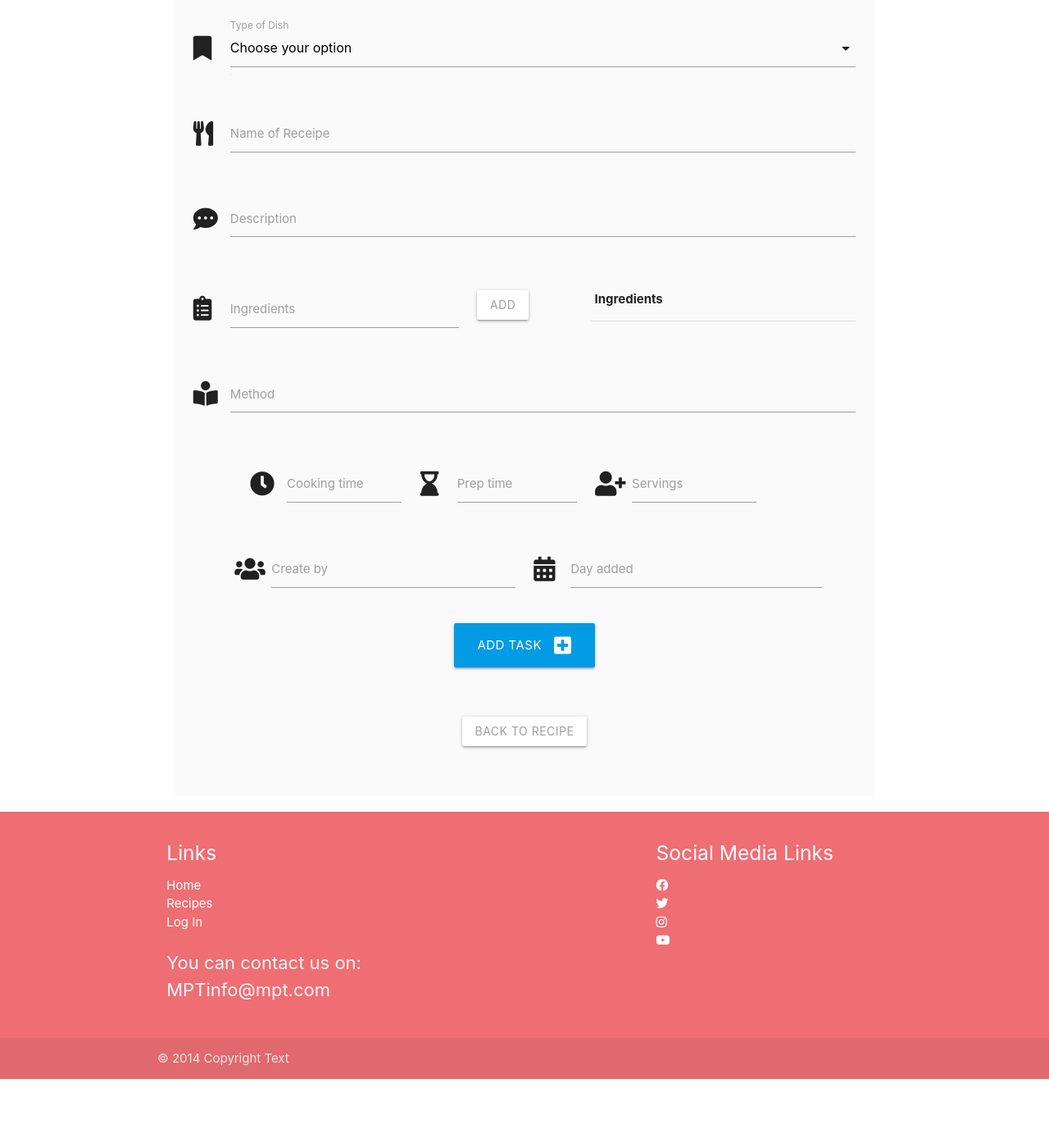
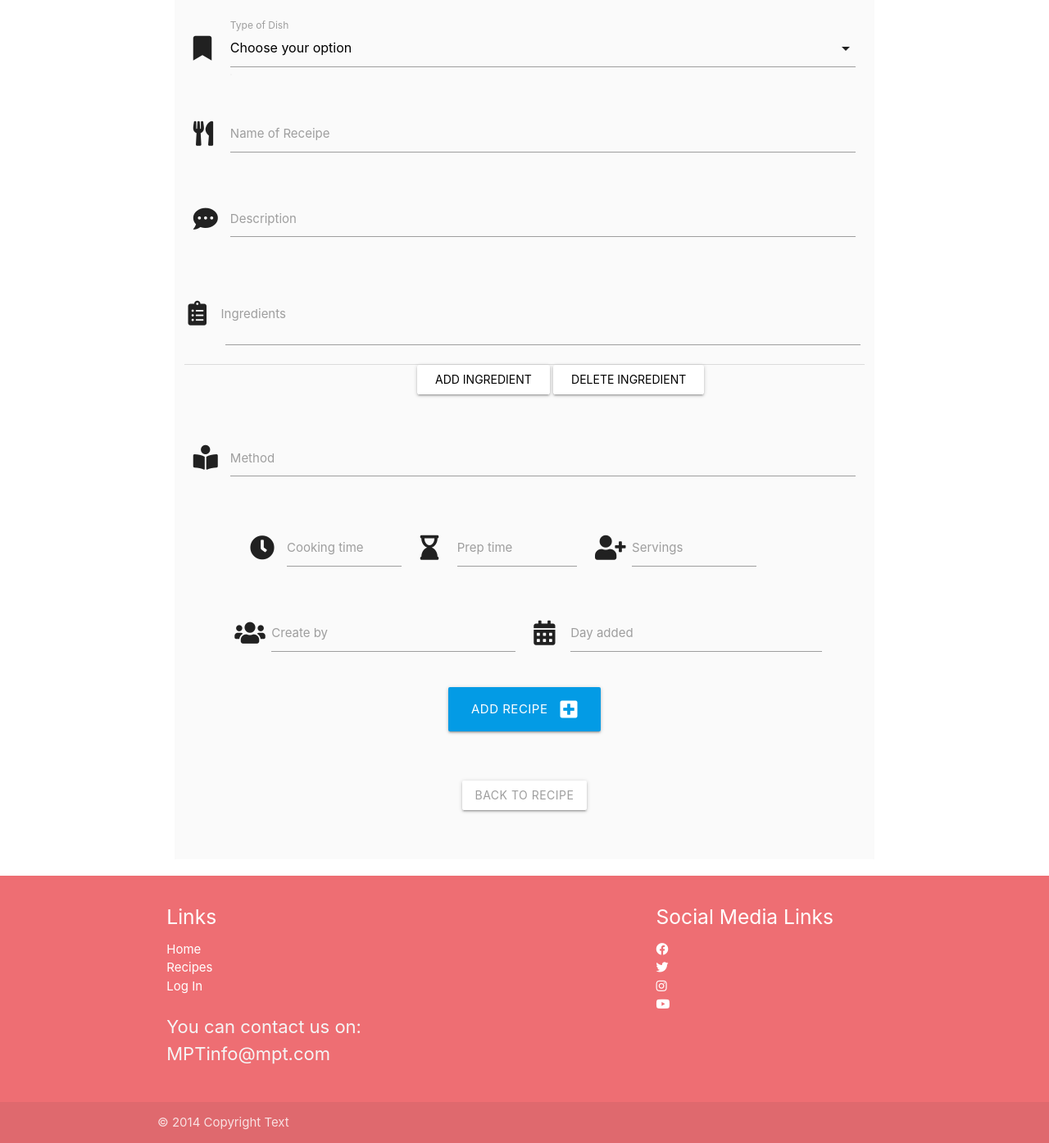
Before and after one commit to Craigharrison79/MS3-Recipes, a Flask app: page /add_recipe in a window 1280 px wide. Shown: the part 160-1554 px from the top of the page at 82% size. Before the commit the page ends 1476 px from the top, so only its background shows below. Run offline with Flask 2, Linux system fonts and the light colour scheme; a database or web service that is not in the repository returns one stand-in record (values such as "Sample title"); lists and menus that the app fills with data are empty; some libraries are stand-ins or nearby versions.

Commit message:
dynamically created table to display ingredinets, js function to delete and add ingredinets

```diff
--- a/app.py
+++ b/app.py
@@ -133,7 +133,7 @@ def add_recipe():
             "recipe_name": request.form.get("recipe_name"),
             "description": request.form.get("description"),
             "ingredients": request.form.getlist("ingredients"),
-            "method": request.form.getlist("method"),
+            "method": request.form.get("method"),
             "cooking_time": request.form.get("cooking_time"),
             "prep_time": request.form.get("prep_time"),
             "servings": request.form.get("servings"),
@@ -164,7 +164,7 @@ def recipe_update(recipe_id):
             "recipe_name": request.form.get("recipe_name"),
             "description": request.form.get("description"),
             "ingredients": request.form.getlist("ingredients"),
-            "method": request.form.getlist("method"),
+            "method": request.form.get("method"),
             "cooking_time": request.form.get("cooking_time"),
             "prep_time": request.form.get("prep_time"),
             "servings": request.form.get("servings"),
--- a/static/css/style.css
+++ b/static/css/style.css
@@ -25,3 +25,7 @@ p {
 .profile {
     border-radius: 50%;
 }
+
+#extraTable {
+    display:  none;
+}
--- a/static/js/script.js
+++ b/static/js/script.js
@@ -88,30 +88,38 @@ function loginPassword() {
     }
 }
 
-const form = document.querySelector("form");
-const table = document.getElementById("IngredientsTable");
-
-function addRow(e) {
-    e.preventDefault();
-    var tbody = document.getElementById("addIngredientsRow");
-
-    const inputIngredient = document.getElementById("ingredients").value;
-    tbody.innerHTML += `
-        <tr>
-            <td>${inputIngredient}</td>
-            <td><button class="deleteBtn">Delete</button></td>
-        </tr>
-        `;
+function addRow() {
+	var table = document.getElementById('ingredientsRow');
+	var rowNumber = table.rows.length;
+	var cellCount = table.rows[0].cells.length;
+    var row = table.insertRow(rowNumber);
+    for(var i =0; i <= cellCount; i++){
+        var cell = 'cell'+i;
+		cell = row.insertCell(i);
+		var copycel = document.getElementById('col'+i).innerHTML;
+		cell.innerHTML=copycel;
+    }
 }
 
-function deleteRow(e) {
-    if (!e.target.classList.contains("deleteBtn")) {
-        return;
+function deleteRow() {
+    const TABLE = document.getElementById('ingredientsRow');
+    let rowNumber = TABLE.rows.length;
+    if (rowNumber > '1'){
+        let row = TABLE.deleteRow(rowNumber-1);
+        rowNumber--;
+    } else{
+        alert("Cannot Delete Exercise");
+    }
+}
+
+/* https://stackoverflow.com/questions/33513557/delete-dynamically-created-rows-in-javascript */
+function deleteEditedRow(link) {
+    var row = link.parentNode.parentNode;
+     var table = row.parentNode;
+     table.removeChild(row);
     }
 
-    const btn = e.target;
-    btn.closest("tr").remove()
+function addExtraIngredients() {
+    let extraTable = document.getElementById("extraTable");
+    extraTable.style.display = 'block'
 }
-
-form.addEventListener("submit", addRow);
-table.addEventListener("click", deleteRow);
--- a/templates/add_recipe.html
+++ b/templates/add_recipe.html
@@ -38,28 +38,27 @@
         </div>
       </div>
       <!-- Ingredients-->
-      <div class="row" id="ingredientsForm">
-        <div class="input-field col s5">
-          <i class="fas fa-clipboard-list prefix"></i>
-          <input id="ingredients" name="ingredients" type="text" class="validate" onfocus="this.value=''">
-          <label for="ingredients">Ingredients</label>
-        </div>
-        <div class="input-field col s2">
-          <button onclick="addRow()" class="btn waves-effect white grey-text darken-text-2">
-            Add
-          </button>
-        </div>
-        <div class="col s5">
-          <table id="IngredientsTable">
-            <thead>
-              <tr>
-                <th>Ingredients</th>
-              </tr>
-            </thead>
-            <tbody id="addIngredientsRow">
-              <!-- Ingredients list will insert here -->
-            </tbody>
-          </table>
+      <div class="row">
+        <table id="ingredientsRow">
+          <div class="row">
+            <div class="col s10">
+              <tbody>
+                <tr>
+                  <td id="col0" class="input-field">
+                    <i class="fas fa-clipboard-list prefix"></i>
+                    <input id="ingredients" name="ingredients" type="text" class="validate">
+                    <label for="ingredients">Ingredients</label>
+                  </td>
+                </tr>
+              </tbody>
+            </div>
+          </div>
+        </table>
+        <div class="row">
+          <div class="col s10 offset-s4">
+              <input type="button" name="add" id="add" value="Add Ingredient" onclick="addRow()" class="btn waves-effect white grey-text darken-text-2">
+              <input type="button" name="remove" id="remove" value="Delete Ingredient" onclick="deleteRow()" class="btn waves-effect white grey-text darken-text-2">
+          </div>
         </div>
       </div>
 
@@ -113,8 +112,9 @@
             <!-- submit button -->
             <div class="row">
               <div class="col s12 center-align">
-                <button type="submit" class="btn-large light-blue darken-1 text-shadow">
-                  Add Task <i class="fas fa-plus-square right"></i>
+                <button type="submit" class="btn-large light-blue darken-1 text-shadow" id="save"
+                href="{{ url_for('recipes') }}">
+                  Add Recipe<i class="fas fa-plus-square right"></i>
                 </button>
               </div>
             </div>
```
Also changed, not shown: templates/home.html (+16 -11 lines), templates/recipe_update.html (+55 -10 lines), 1 other file.
